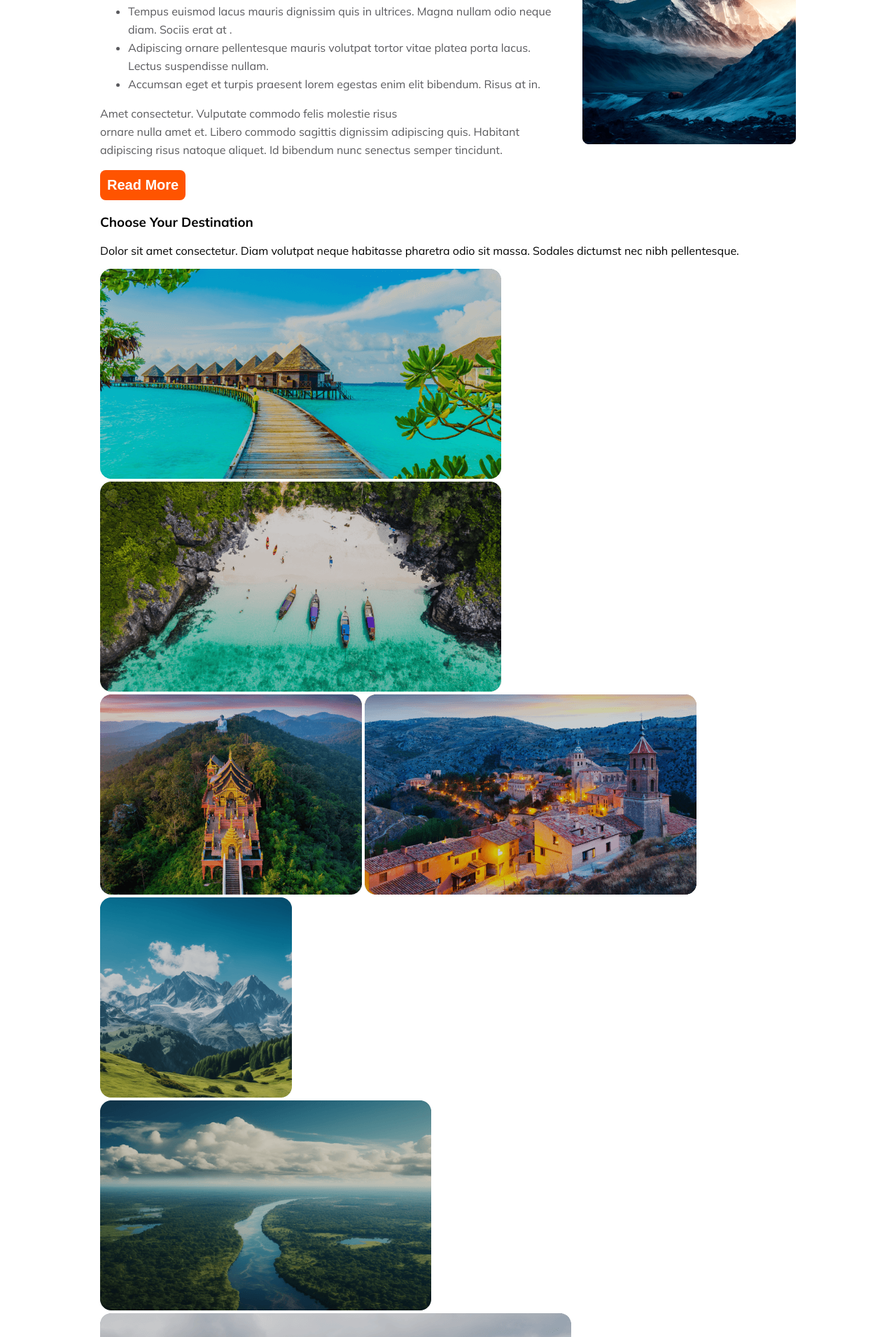
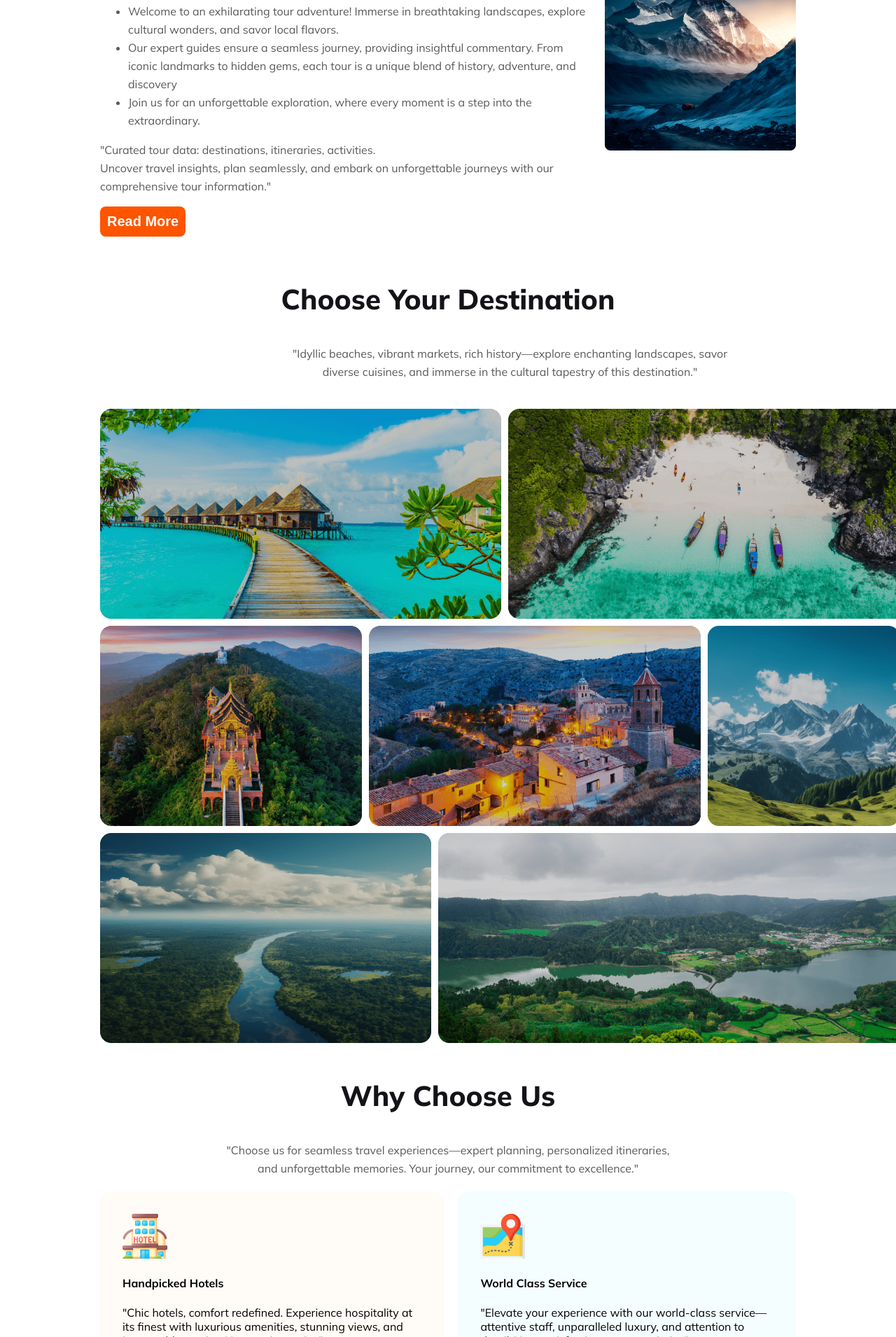
Before and after one commit to osmangonibinismail/B9A2-Hero-Travel-websites, a plain HTML site: page index.html in a window 1280 px wide. Shown: the part 890-2800 px from the top of the page at 70% size. Drawn offline with Linux system fonts and the light colour scheme.

Commit message:
section-choose

```diff
--- a/index.html
+++ b/index.html
@@ -31,7 +31,7 @@
     <section class="section-one">
         <div class="section-one-content">
             <h3 class="section-one-title">Explore Your Travel</h3>
-            <p class="section-one-info">Dolor sit amet consectetur. Nullam suspendisse vitae ultricies dolor adipiscing. In et odio enim ac quis sapien urna eu phasellus.</p>
+            <p class="section-one-info">"Essential travel info: destinations, activities, tips. Navigate seamlessly, discover hidden gems, and make the most of your journey with our curated travel information."</p>
             <div class="input-field">
                 <div class="card">
                     <input type="text" name="" placeholder="Where go">
@@ -61,53 +61,97 @@
     <section class="section-tour">
         <div class="section-tour-content">
             <h2 class="section-tour-title">Our Popular Tours</h2>
-            <P class="section-tour-info">Dolor sit amet consectetur. Diam volutpat neque habitasse pharetra odio sit massa. Sodales dictumst nec nibh pellentesque.</P>
+            <P class="section-tour-info">"Guided tours, expert narration, iconic landmarks—experience seamless travel, create memories, and uncover the essence of each destination with us."</P>
             <ul class="section-tour-cate">
-                <li>Tempus euismod lacus mauris dignissim quis in ultrices. Magna nullam odio neque diam. Sociis erat at .</li>
-                <li>Adipiscing ornare pellentesque mauris volutpat tortor vitae platea porta lacus. Lectus suspendisse nullam.</li>
-                <li> Accumsan eget et turpis praesent lorem egestas enim elit bibendum. Risus at in.</li>
+                <li>Welcome to an exhilarating tour adventure! Immerse in breathtaking landscapes, explore cultural wonders, and savor local flavors.</li>
+                <li>Our expert guides ensure a seamless journey, providing insightful commentary. From iconic landmarks to hidden gems, each tour is a unique blend of history, adventure, and discovery</li>
+                <li>Join us for an unforgettable exploration, where every moment is a step into the extraordinary.</li>
             </ul>
-            <p class="section-tour-data">Amet consectetur. Vulputate commodo felis molestie risus <br>
-            ornare nulla amet et. Libero commodo sagittis dignissim adipiscing quis. Habitant adipiscing risus natoque aliquet. Id bibendum nunc senectus semper tincidunt. </p>
+            <p class="section-tour-data">"Curated tour data: destinations, itineraries, activities. <br> Uncover travel insights, plan seamlessly, and embark on unforgettable journeys with our comprehensive tour information."</p>
             <button class="section-tour-btn">Read More</button>
         </div>
         <div class="section-tour-img">
             <img src="Images/Rectangle 4.png" alt="">
         </div>
     </section>
-    <section class="section-three-content">
-        <div>
-            <h3 class="section-three-title">Choose Your Destination</h3>
-            <p class="section-three-info">Dolor sit amet consectetur. Diam volutpat neque habitasse pharetra odio sit massa. Sodales dictumst nec nibh pellentesque.</p>
+    <section class="section-destination">
+        <div class="section-destination-content">
+            <h3 class="section-destination-title">Choose Your Destination</h3>
+            <p class="section-destination-info">"Idyllic beaches, vibrant markets, rich history—explore enchanting landscapes, savor diverse cuisines, and immerse in the cultural tapestry of this destination."</p>
         </div>
-    </section>
-    <section class="">
-        <div>
+        <div class="section-destination-image">
+            <div class="row">
                 <img src="Images/Rectangle 5.png" alt="">
                 <img src="Images/Rectangle 8.png" alt="">
             </div>
-        <div>
+            <div class="row">
                 <img src="Images/Rectangle 6.png" alt="">
                 <img src="Images/Rectangle 7.png" alt="">
                 <img src="Images/Rectangle 9.png" alt="">
             </div>
-        <div>
+            <div class="row">
                 <img src="Images/Rectangle 11.png" alt="">
                 <img src="Images/Rectangle 10.png" alt="">
             </div>
+        </div>
     </section>
-    <section class="">
+    <section class="section-choose">
         <div>
             <h3>Why Choose Us</h3>
+            <p class="info">"Choose us for seamless travel experiences—expert planning, personalized itineraries, and unforgettable memories. Your journey, our commitment to excellence."</p>
+        </div>
+            <div class="section-choose-card">
+                <div class="row-one">
+                    <div class="choose-card card-one-three">
+                        <img src="Images/hotel.svg" alt="">
+                        <h4>Handpicked Hotels</h4>
+                        <p>"Chic hotels, comfort redefined. Experience hospitality at its finest with luxurious amenities, stunning views, and impeccable service. Your oasis awaits."</p>
+                    </div>
+                    <div class="choose-card card-two-only">
+                        <img src="Images/map.svg" alt="">
+                        <h4>World Class Service</h4>
+                        <p>"Elevate your experience with our world-class service—attentive staff, unparalleled luxury, and attention to detail. Your satisfaction, our top priority."</p>
+                    </div>
+                </div>
+                <div class="row-two">
+                    <div class="choose-card price-row card-one-three">
+                        <img src="Images/price.svg" alt="">
+                        <h4>Best Price Guarantee</h4>
+                        <p>"Secure the best deals with our price guarantee—unbeatable rates, exclusive discounts. Book confidently for the ultimate value in travel experiences."</p>
+                    </div>
+                </div>
+            </div>
+
+    </section>
+    <section>
+        <div>
+            <h3>Deals & Discounts</h3>
             <p>Dolor sit amet consectetur. Diam volutpat neque habitasse pharetra odio sit massa. Sodales dictumst nec nibh pellentesque.</p>
         </div>
+    </section>
+    <section>
       <div>
-                <img src="Images/5-stars.png" alt="">
-                <h4>Handpicked Hotels</h4>
-                <p>Amet consectetur. Vulputate commodo felis molestie risus  ornare nulla amet et. Libero commodo sagittis dignissim adipiscing quis. Habitant adipiscing risus natoque aliquet. </p>
+        <div>
+            <h4>Newsletter</h4>
+            <p>Get your daily dose of travel news & tips. Sign up today!</p>
+            <form action=""></form>
+            <form action=""></form>
+            <button>Subscribe</button>
+        </div>
+        <div>
+            <img src="Images/Rectangle 8 (1).png" alt="">
+
+        </div>
       </div>
     </section>
     </main>
+    <footer>
+        <div>
+            <img class="" src="Images/Group 40071 (2).png" alt="">
+            <h2><span class="section-name-one">Osman </span><span class="section-name-two">Travel</span></h2>
+            <p>"Embarked on a journey, discovered hidden gems, embraced cultures, tasted flavors, captured moments, and found joy in wanderlust adventures."</p>
+        </div>
+    </footer>
 
 </body>
 </html>
--- a/styles/travel.css
+++ b/styles/travel.css
@@ -156,3 +156,79 @@ nav li a{
     height: auto;
     object-fit: cover;
 }
+.section-destination-title{
+    color: #131318;
+    text-align: center;
+    font-size: 40px;
+    font-weight: 800;
+    padding-top: 24px;
+}
+.section-destination-info{
+    color: rgba(19, 19, 24, 0.70);
+    text-align: center;
+    font-weight: 400;
+    line-height: 26px;
+    width: 643px;
+    padding-left: 264px;
+    padding-bottom: 24px;
+}
+.section-destination-image{
+    display: flex;
+    flex-direction: column;
+    gap: 10px;
+}
+.section-destination-image .row{
+    display: flex;
+    gap: 10px;
+}
+.section-destination-image img{
+    width: 100%;
+    height: auto;
+    object-fit: cover;
+}
+.choose-card{
+    max-width: 573px;
+    max-height: 284px;
+    padding: 32px;
+}
+.card-one-three{
+    border-radius: 16px;
+    border: 1px solid rgba(251, 181, 99, 0.20);
+    background: rgba(251, 181, 99, 0.05);
+    border: none;
+}
+.card-two-only{
+    border-radius: 16px;
+    border: 1px solid rgba(41, 206, 246, 0.20);
+    background: rgba(41, 206, 246, 0.05);
+    border: none;
+}
+
+.section-choose-card .row-one{
+    display: flex;
+    justify-content: space-between;
+    gap: 20px;
+
+}
+.section-choose-card .row-two{
+    display: flex;
+    justify-content: center;
+
+}
+.section-choose{
+    margin-top: 50px;
+}
+.section-choose h3{
+    color: #131318;
+    text-align: center;
+    font-size: 40px;
+    font-weight: 800;
+}
+.section-choose .info{
+    color: rgba(19, 19, 24, 0.70);
+    text-align: center;
+    line-height: 26px;
+    max-width: 643px;
+    margin: 20px auto;
+    /* color: red; */
+}
```
Also changed, not shown: Images/hotel.svg (added), Images/map.svg (added), Images/price.svg (added). Lines whose indentation alone changed are shown as unchanged.
